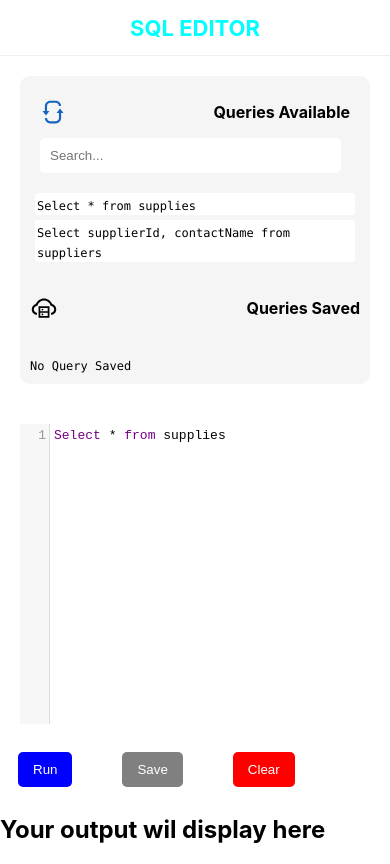
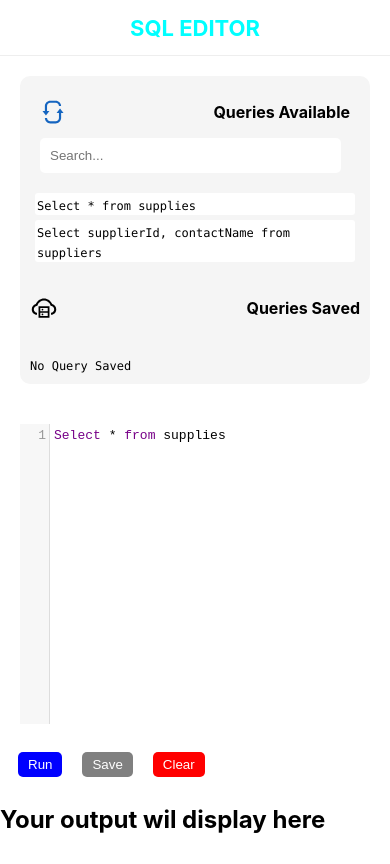
Before and after one commit to KayodeOlusi/sql-editor, a React (Create React App) app: page / in a window 390 px wide. Built offline with nearby package versions, Linux system fonts and the light colour scheme.

Commit message:
about to work on output

```diff
--- a/src/components/Editor/CodeEditor/CodeEditor.css
+++ b/src/components/Editor/CodeEditor/CodeEditor.css
@@ -39,3 +39,12 @@
   border-radius: 5px;
   margin-right: 50px;
 }
+
+@media screen and (max-width: 768px) {
+  .code__editor .buttons .run__button,
+  .code__editor .buttons .save__button,
+  .code__editor .buttons .delete__button {
+    margin-right: 20px;
+    padding: 5px 10px;
+  }
+}
```
